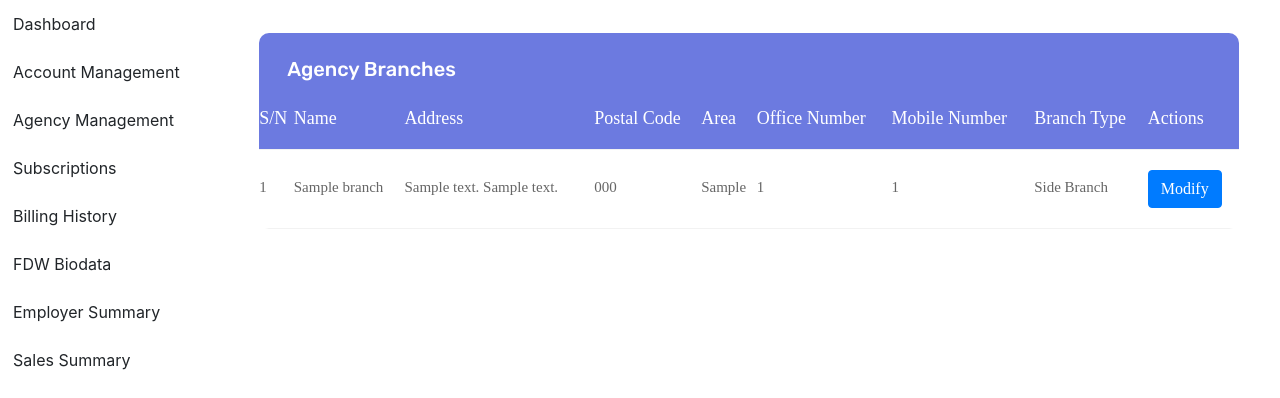
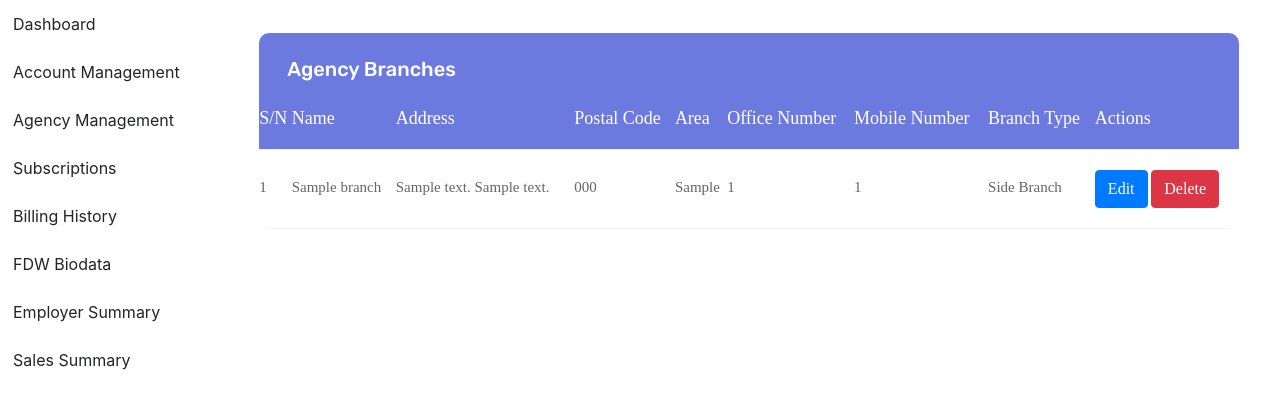
Before and after one commit to johnbenedictyan/Online-Helper-Website, a Django app: template dashboard/templates/list/dashboard-agency-branch-list.html in a window 1280 px wide. Shown: the part 89-487 px from the top of the page. Run offline with Django 3.2, Linux system fonts and the light colour scheme; the template is opened without the code that fills it: most values are stand-ins (such as "Sample title", 1, 10 or a date in 2020); some libraries are stand-ins or nearby versions.

Commit message:
Added the modal html code for the delete branch modal popup.

```diff
--- a/dashboard/templates/list/dashboard-agency-branch-list.html
+++ b/dashboard/templates/list/dashboard-agency-branch-list.html
@@ -74,7 +74,8 @@
                                     {% endif %}
                                 </div>
                                 <div class="cell" data-title="Actions">
-                                    <a href="{% url 'agency_branch_update' branch.pk %}" class="btn btn-primary">Modify</a>
+                                    <a href="{% url 'agency_branch_update' branch.pk %}" class="btn btn-primary">Edit</a>
+                                    <button type="button" class="btn btn-danger" data-toggle="modal" data-target="#branch_{{branch.pk}}_Modal">Delete</button>
                                 </div>
                             </div>
                         {% endfor %}
@@ -90,5 +91,32 @@
             </div>
         </div>
     </div>
+    <div class="container">
+        {% for branch in branches %}
+        <div class="modal fade" id="branch_{{branch.pk}}_Modal" tabindex="-1" aria-labelledby="branch_{{branch.pk}}_ModalLabel" aria-hidden="true">
+            <div class="modal-dialog">
+              <div class="modal-content">
+                <div class="modal-header">
+                  <h5 class="modal-title" id="branch_{{branch.pk}}_ModalLabel">Warning</h5>
+                  <button type="button" class="close" data-dismiss="modal" aria-label="Close">
+                    <span aria-hidden="true">&times;</span>
+                  </button>
+                </div>
+                <div class="modal-body">
+                    <p>Are you sure you want to delete <strong>{{branch.name}}</strong> branch</p>
+                    <p>This action is cannot be undone</p>
+                </div>
+                <div class="modal-footer">
+                  <button type="button" class="btn btn-secondary" data-dismiss="modal">Cancel</button>
+                  <form action="{% url 'agency_branch_delete' branch.pk %}" method="post">
+                      {% csrf_token %}
+                      <button type="submit" class="btn btn-primary">Confirm</button>
+                  </form>
+                </div>
+              </div>
+            </div>
+          </div>
+        {% endfor %}
+    </div>
 </section>
 {% endblock dashboard_section %}
```
